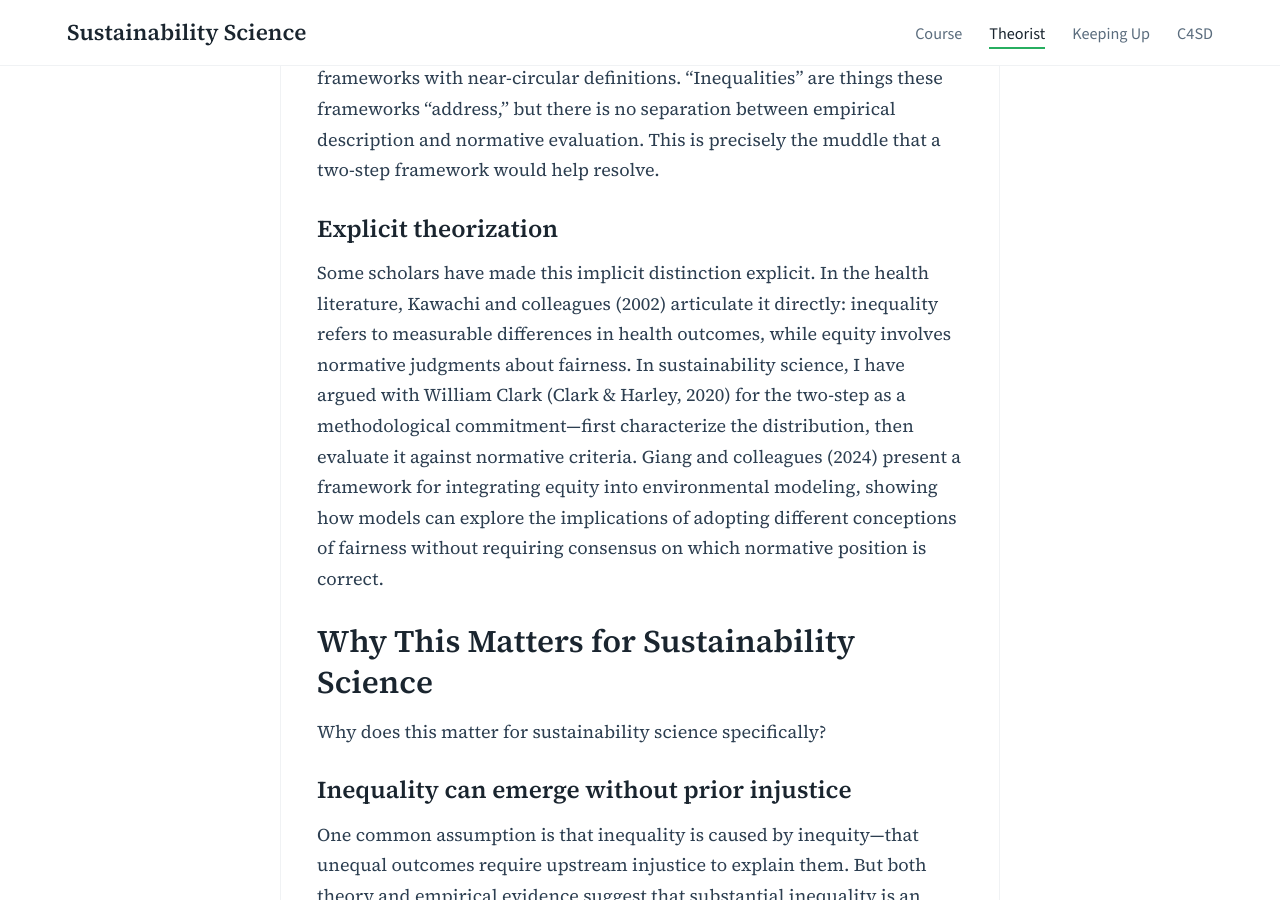
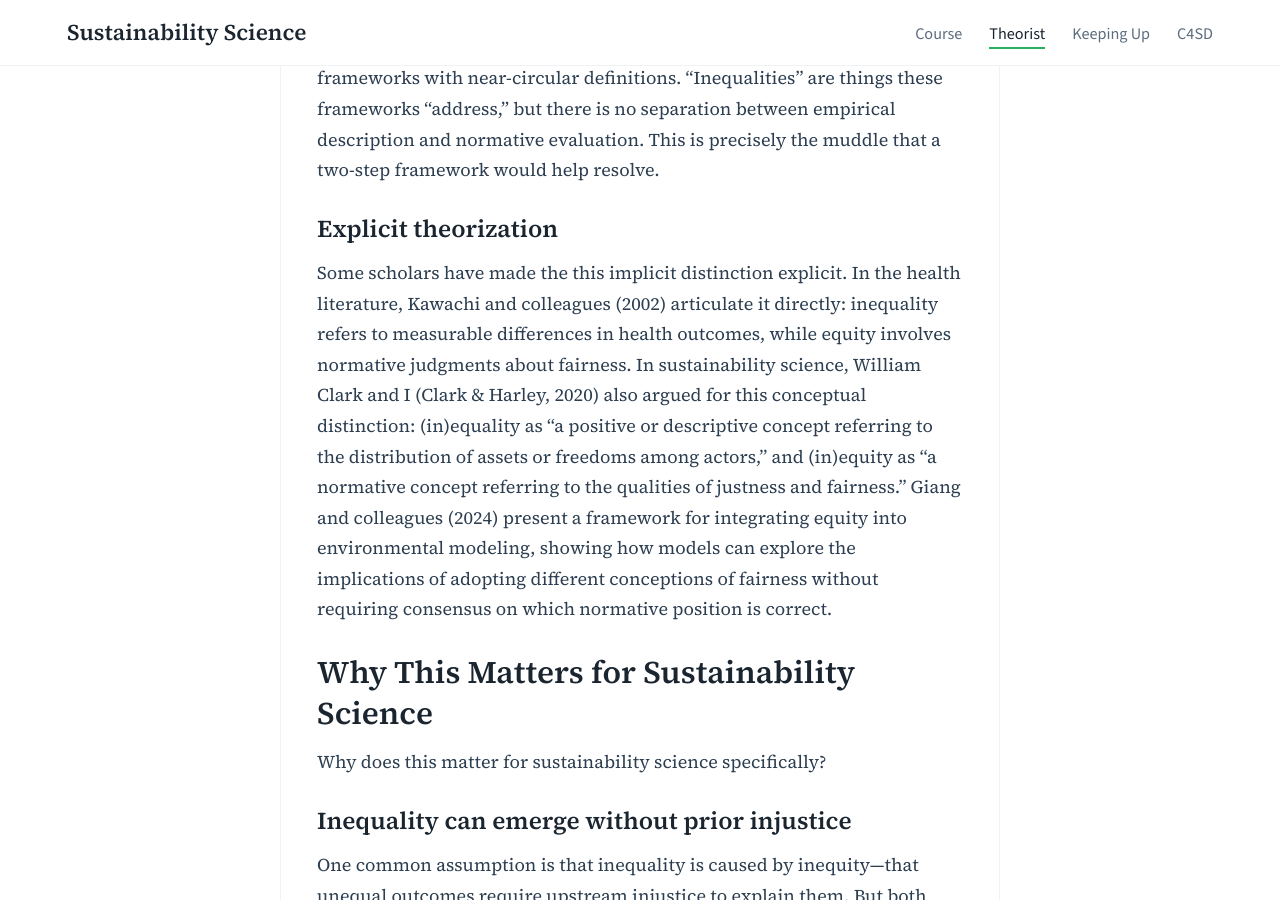
Before and after one commit to agharley/sustsci, a Jekyll site: the page built from blog/_posts/2026-01-01-inequality-inequity.md, in a window 1280 px wide and 900 px high, scrolled down 12291 px. Built offline with Jekyll 4.4.1, drawn with Linux system fonts in a browser that asks for light colours.

Commit message:
Update 2026-01-01-inequality-inequity.md

```diff
--- a/blog/_posts/2026-01-01-inequality-inequity.md
+++ b/blog/_posts/2026-01-01-inequality-inequity.md
@@ -145,7 +145,7 @@ Equality, equity, and non-discrimination appear as three parallel normative fram
 
 ### Explicit theorization
 
-Some scholars have made this implicit distinction explicit. In the health literature, Kawachi and colleagues (2002) articulate it directly: inequality refers to measurable differences in health outcomes, while equity involves normative judgments about fairness. In sustainability science, I have argued with William Clark (Clark & Harley, 2020) for the two-step as a methodological commitment—first characterize the distribution, then evaluate it against normative criteria. Giang and colleagues (2024) present a framework for integrating equity into environmental modeling, showing how models can explore the implications of adopting different conceptions of fairness without requiring consensus on which normative position is correct.
+Some scholars have made the this implicit distinction explicit. In the health literature, Kawachi and colleagues (2002) articulate it directly: inequality refers to measurable differences in health outcomes, while equity involves normative judgments about fairness. In sustainability science, William Clark and I (Clark & Harley, 2020) also argued for this conceptual distinction: (in)equality as "a positive or descriptive concept referring to the distribution of assets or freedoms among actors," and (in)equity as "a normative concept referring to the qualities of justness and fairness." Giang and colleagues (2024) present a framework for integrating equity into environmental modeling, showing how models can explore the implications of adopting different conceptions of fairness without requiring consensus on which normative position is correct.
 
 
 ## Why This Matters for Sustainability Science
```
